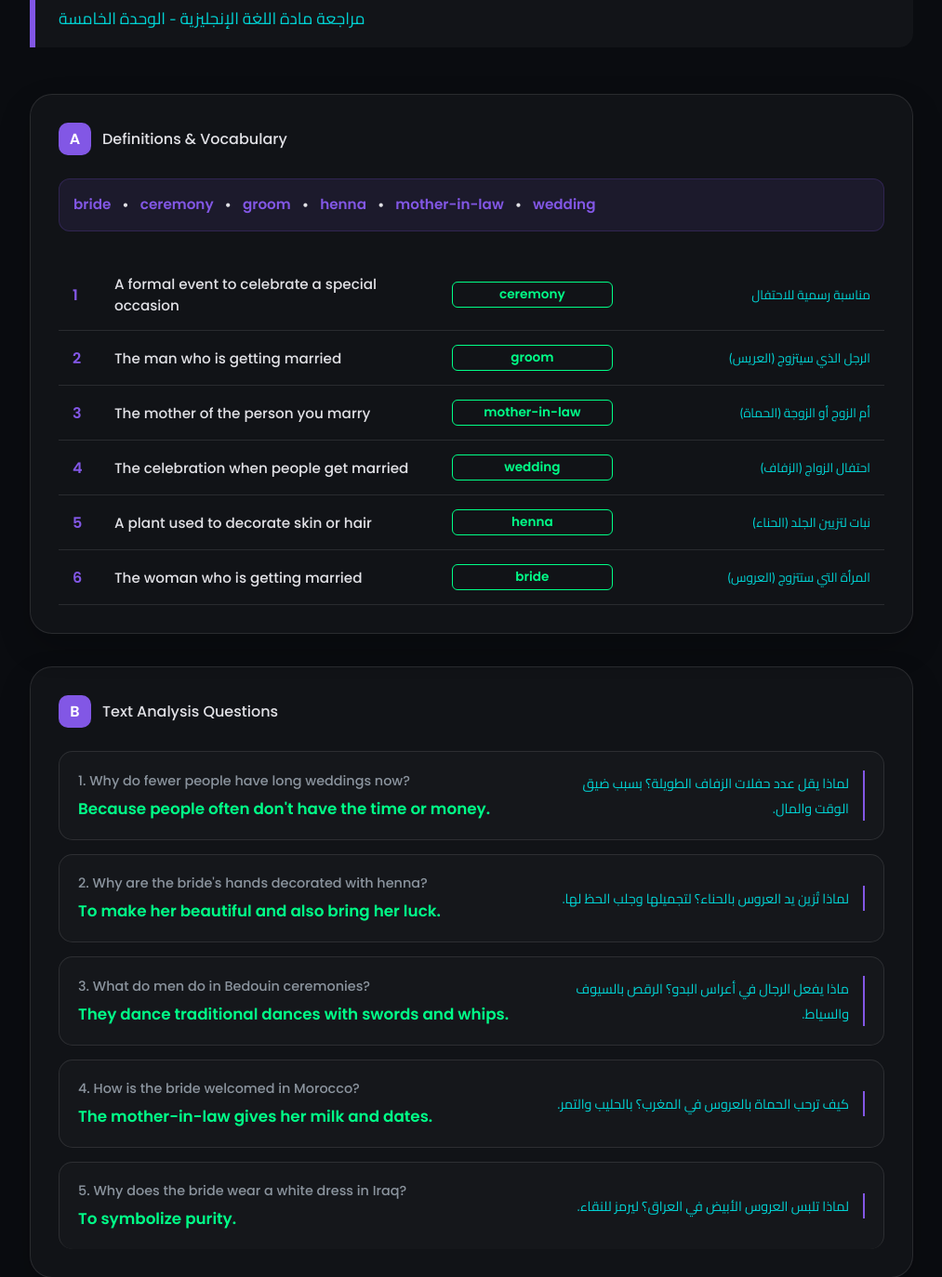
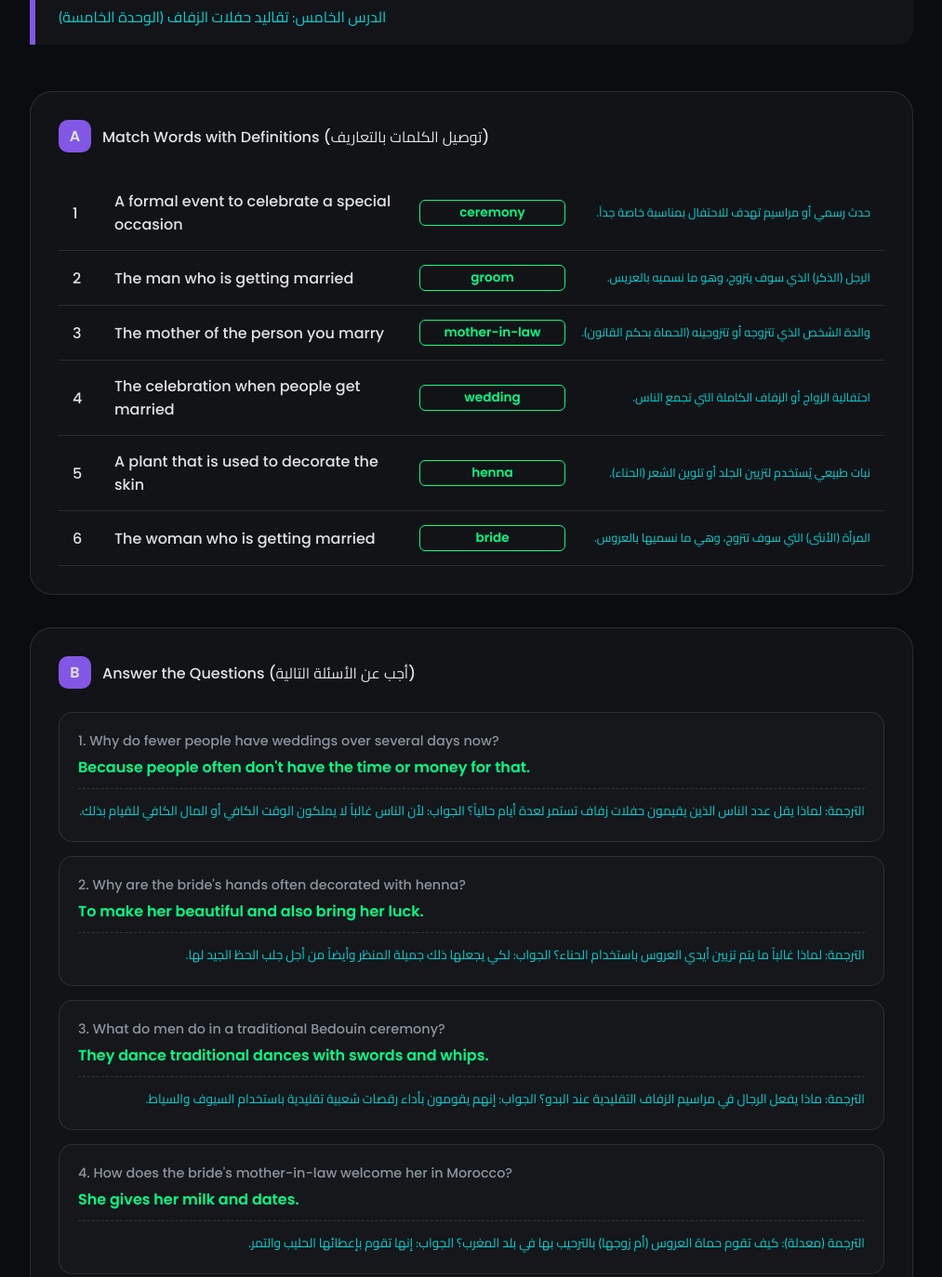
Before and after one commit to mu228-arch/Yousef, a plain HTML site: page index.html in a window 1280 px wide. Shown: the part 100-1474 px from the top of the page at 93% size, without its empty margins (133-1146 px from the left). Drawn offline with Linux system fonts and the light colour scheme.

Commit message:
Update index.html

```diff
--- a/index.html
+++ b/index.html
@@ -3,14 +3,14 @@
 <head>
     <meta charset="UTF-8">
     <meta name="viewport" content="width=device-width, initial-scale=1.0">
-    <title>Wedding Customs Study Sheet</title>
+    <title>Unit 5 Lesson 5 - Detailed Guide</title>
     <link href="https://fonts.googleapis.com/css2?family=Cairo:wght@400;700&family=Poppins:wght@300;500;600&display=swap" rel="stylesheet">
     <style>
         :root {
             --bg: #0a0c10;
             --glass: rgba(255, 255, 255, 0.03);
             --glass-border: rgba(255, 255, 255, 0.1);
-            --accent-purple: #8257e5;
+            --accent: #8257e5;
             --text-en: #e1e1e6;
             --text-ar: #00d2d3;
             --ans-green: #00ff88;
@@ -26,21 +26,18 @@
             justify-content: center;
         }
 
-        .wrapper {
-            max-width: 950px;
-            width: 100%;
-        }
+        .wrapper { max-width: 950px; width: 100%; }
 
         .main-header {
-            border-left: 6px solid var(--accent-purple);
+            border-left: 6px solid var(--accent);
             padding: 15px 25px;
             background: var(--glass);
             border-radius: 0 15px 15px 0;
             margin-bottom: 50px;
         }
 
-        .main-header h1 { margin: 0; font-size: 1.8rem; color: var(--accent-purple); text-transform: uppercase; }
-        .main-header p { margin: 5px 0 0; color: var(--text-ar); font-family: 'Cairo'; font-size: 1.1rem; }
+        .main-header h1 { margin: 0; font-size: 1.8rem; color: var(--accent); }
+        .main-header p { margin: 5px 0 0; color: var(--text-ar); font-family: 'Cairo'; }
 
         .section-box {
             background: var(--glass);
@@ -48,86 +45,46 @@
             border-radius: 24px;
             padding: 30px;
             margin-bottom: 35px;
-            box-shadow: 0 15px 35px rgba(0,0,0,0.2);
         }
 
-        .section-label {
-            display: flex;
-            align-items: center;
-            gap: 12px;
-            margin-bottom: 25px;
-        }
-
+        .section-label { display: flex; align-items: center; gap: 12px; margin-bottom: 25px; }
         .label-circle {
-            background: var(--accent-purple);
-            color: white;
-            width: 35px;
-            height: 35px;
+            background: var(--accent);
+            width: 35px; height: 35px;
             border-radius: 10px;
-            display: flex;
-            align-items: center;
-            justify-content: center;
+            display: flex; align-items: center; justify-content: center;
             font-weight: 700;
         }
 
-        /* SECTION A STYLE */
-        .vocab-grid {
-            display: flex;
-            flex-wrap: wrap;
-            gap: 12px;
-            background: rgba(130, 87, 229, 0.1);
-            padding: 15px;
-            border-radius: 12px;
-            margin-bottom: 30px;
-            border: 1px solid rgba(130, 87, 229, 0.2);
-        }
-
-        .chip { color: var(--accent-purple); font-weight: 600; font-size: 0.95rem; }
-
+        /* Exercise A Style */
         .row-horizontal {
-            display: flex;
+            display: grid;
+            grid-template-columns: 30px 2fr 1fr 2fr;
             align-items: center;
-            justify-content: space-between;
             padding: 15px;
             border-bottom: 1px solid var(--glass-border);
-            gap: 20px;
-            transition: background 0.3s;
-        }
-
-        .row-horizontal:hover { background: rgba(255,255,255,0.02); }
-
-        .row-num { color: var(--accent-purple); font-weight: bold; min-width: 25px; }
-        .row-def { flex: 2; font-size: 0.95rem; }
-        .row-ans { flex: 1; color: var(--ans-green); font-weight: 700; text-align: center; border: 1px solid var(--ans-green); border-radius: 6px; padding: 3px 0; font-size: 0.85rem; }
-        .row-ar { flex: 1.5; direction: rtl; font-family: 'Cairo'; color: var(--text-ar); text-align: right; font-size: 0.85rem; }
-
-        /* SECTION B STYLE */
-        .qa-horizontal {
-            display: flex;
-            flex-direction: column;
             gap: 15px;
         }
 
+        .row-ans { color: var(--ans-green); font-weight: 700; text-align: center; border: 1px solid var(--ans-green); border-radius: 6px; padding: 3px; font-size: 0.85rem; }
+        .row-ar { direction: rtl; font-family: 'Cairo'; color: var(--text-ar); font-size: 0.8rem; line-height: 1.4; }
+
+        /* Exercise B Style */
         .qa-card {
             background: rgba(255,255,255,0.02);
             padding: 20px;
             border-radius: 15px;
             border: 1px solid var(--glass-border);
-            display: flex;
-            justify-content: space-between;
-            align-items: center;
-            gap: 30px;
+            margin-bottom: 15px;
         }
 
-        .qa-left { flex: 1.5; }
-        .qa-right { flex: 1; direction: rtl; font-family: 'Cairo'; color: var(--text-ar); text-align: right; font-size: 0.9rem; border-right: 2px solid var(--accent-purple); padding-right: 15px; }
-
-        .q-txt { display: block; color: #8b949e; font-size: 0.9rem; margin-bottom: 6px; }
-        .a-txt { display: block; color: var(--ans-green); font-weight: 600; font-size: 1.05rem; }
+        .q-txt { display: block; color: #8b949e; font-size: 0.9rem; margin-bottom: 5px; }
+        .a-txt { display: block; color: var(--ans-green); font-weight: 600; margin-bottom: 10px; }
+        .tr-txt { display: block; direction: rtl; font-family: 'Cairo'; color: var(--text-ar); font-size: 0.85rem; border-top: 1px dashed #333; padding-top: 10px; }
 
         @media (max-width: 768px) {
-            .row-horizontal, .qa-card { flex-direction: column; align-items: flex-start; gap: 10px; }
-            .row-ar, .qa-right { text-align: left; direction: ltr; border-right: none; border-left: 2px solid var(--accent-purple); padding-left: 10px; }
+            .row-horizontal { grid-template-columns: 1fr; }
+            .row-ans { width: fit-content; padding: 5px 15px; }
         }
     </style>
 </head>
@@ -136,104 +93,87 @@
 <div class="wrapper">
     <div class="main-header">
         <h1>Lesson 5: Wedding Customs</h1>
-        <p>مراجعة مادة اللغة الإنجليزية - الوحدة الخامسة</p>
+        <p>الدرس الخامس: تقاليد حفلات الزفاف (الوحدة الخامسة)</p>
     </div>
 
     <section class="section-box">
         <div class="section-label">
             <div class="label-circle">A</div>
-            <span style="font-weight: 500;">Definitions & Vocabulary</span>
-        </div>
-
-        <div class="vocab-grid">
-            <span class="chip">bride</span> • <span class="chip">ceremony</span> • <span class="chip">groom</span> •
-            <span class="chip">henna</span> • <span class="chip">mother-in-law</span> • <span class="chip">wedding</span>
+            <span style="font-weight: 500;">Match Words with Definitions (توصيل الكلمات بالتعاريف)</span>
         </div>
 
         <div class="row-horizontal">
-            <span class="row-num">1</span>
-            <span class="row-def">A formal event to celebrate a special occasion</span>
+            <span>1</span>
+            <span>A formal event to celebrate a special occasion</span>
             <span class="row-ans">ceremony</span>
-            <span class="row-ar">مناسبة رسمية للاحتفال</span>
+            <span class="row-ar">حدث رسمي أو مراسيم تهدف للاحتفال بمناسبة خاصة جداً.</span>
         </div>
         <div class="row-horizontal">
-            <span class="row-num">2</span>
-            <span class="row-def">The man who is getting married</span>
+            <span>2</span>
+            <span>The man who is getting married</span>
             <span class="row-ans">groom</span>
-            <span class="row-ar">الرجل الذي سيتزوج (العريس)</span>
+            <span class="row-ar">الرجل (الذكر) الذي سوف يتزوج، وهو ما نسميه بالعريس.</span>
         </div>
         <div class="row-horizontal">
-            <span class="row-num">3</span>
-            <span class="row-def">The mother of the person you marry</span>
+            <span>3</span>
+            <span>The mother of the person you marry</span>
             <span class="row-ans">mother-in-law</span>
-            <span class="row-ar">أم الزوج أو الزوجة (الحماة)</span>
+            <span class="row-ar">والدة الشخص الذي تتزوجه أو تتزوجينه (الحماة بحكم القانون).</span>
         </div>
         <div class="row-horizontal">
-            <span class="row-num">4</span>
-            <span class="row-def">The celebration when people get married</span>
+            <span>4</span>
+            <span>The celebration when people get married</span>
             <span class="row-ans">wedding</span>
-            <span class="row-ar">احتفال الزواج (الزفاف)</span>
+            <span class="row-ar">احتفالية الزواج أو الزفاف الكاملة التي تجمع الناس.</span>
         </div>
         <div class="row-horizontal">
-            <span class="row-num">5</span>
-            <span class="row-def">A plant used to decorate skin or hair</span>
+            <span>5</span>
+            <span>A plant that is used to decorate the skin</span>
             <span class="row-ans">henna</span>
-            <span class="row-ar">نبات لتزيين الجلد (الحناء)</span>
+            <span class="row-ar">نبات طبيعي يُستخدم لتزيين الجلد أو تلوين الشعر (الحناء).</span>
         </div>
         <div class="row-horizontal">
-            <span class="row-num">6</span>
-            <span class="row-def">The woman who is getting married</span>
+            <span>6</span>
+            <span>The woman who is getting married</span>
             <span class="row-ans">bride</span>
-            <span class="row-ar">المرأة التي ستتزوج (العروس)</span>
+            <span class="row-ar">المرأة (الأنثى) التي سوف تتزوج، وهي ما نسميها بالعروس.</span>
         </div>
     </section>
 
     <section class="section-box">
         <div class="section-label">
             <div class="label-circle">B</div>
-            <span style="font-weight: 500;">Text Analysis Questions</span>
-        </div>
-
-        <div class="qa-horizontal">
-            <div class="qa-card">
-                <div class="qa-left">
-                    <span class="q-txt">1. Why do fewer people have long weddings now?</span>
-                    <span class="a-txt">Because people often don't have the time or money.</span>
-                </div>
-                <div class="qa-right">لماذا يقل عدد حفلات الزفاف الطويلة؟ بسبب ضيق الوقت والمال.</div>
+            <span style="font-weight: 500;">Answer the Questions (أجب عن الأسئلة التالية)</span>
         </div>
 
         <div class="qa-card">
-                <div class="qa-left">
-                    <span class="q-txt">2. Why are the bride's hands decorated with henna?</span>
-                    <span class="a-txt">To make her beautiful and also bring her luck.</span>
-                </div>
-                <div class="qa-right">لماذا تُزين يد العروس بالحناء؟ لتجميلها وجلب الحظ لها.</div>
+            <span class="q-txt">1. Why do fewer people have weddings over several days now?</span>
+            <span class="a-txt">Because people often don't have the time or money for that.</span>
+            <span class="tr-txt">الترجمة: لماذا يقل عدد الناس الذين يقيمون حفلات زفاف تستمر لعدة أيام حالياً؟ الجواب: لأن الناس غالباً لا يملكون الوقت الكافي أو المال الكافي للقيام بذلك.</span>
         </div>
 
         <div class="qa-card">
-                <div class="qa-left">
-                    <span class="q-txt">3. What do men do in Bedouin ceremonies?</span>
-                    <span class="a-txt">They dance traditional dances with swords and whips.</span>
-                </div>
-                <div class="qa-right">ماذا يفعل الرجال في أعراس البدو؟ الرقص بالسيوف والسياط.</div>
+            <span class="q-txt">2. Why are the bride's hands often decorated with henna?</span>
+            <span class="a-txt">To make her beautiful and also bring her luck.</span>
+            <span class="tr-txt">الترجمة: لماذا غالباً ما يتم تزيين أيدي العروس باستخدام الحناء؟ الجواب: لكي يجعلها ذلك جميلة المنظر وأيضاً من أجل جلب الحظ الجيد لها.</span>
         </div>
 
         <div class="qa-card">
-                <div class="qa-left">
-                    <span class="q-txt">4. How is the bride welcomed in Morocco?</span>
-                    <span class="a-txt">The mother-in-law gives her milk and dates.</span>
-                </div>
-                <div class="qa-right">كيف ترحب الحماة بالعروس في المغرب؟ بالحليب والتمر.</div>
+            <span class="q-txt">3. What do men do in a traditional Bedouin ceremony?</span>
+            <span class="a-txt">They dance traditional dances with swords and whips.</span>
+            <span class="tr-txt">الترجمة: ماذا يفعل الرجال في مراسيم الزفاف التقليدية عند البدو؟ الجواب: إنهم يقومون بأداء رقصات شعبية تقليدية باستخدام السيوف والسياط.</span>
         </div>
 
-            <div class="qa-card" style="border-bottom: none;">
-                <div class="qa-left">
+        <div class="qa-card">
+            <span class="q-txt">4. How does the bride's mother-in-law welcome her in Morocco?</span>
+            <span class="a-txt">She gives her milk and dates.</span>
+            <span class="tr-txt">الترجمة (معدلة): كيف تقوم حماة العروس (أم زوجها) بالترحيب بها في بلد المغرب؟ الجواب: إنها تقوم بإعطائها الحليب والتمر.</span>
+        </div>
+
+        <div class="qa-card">
             <span class="q-txt">5. Why does the bride wear a white dress in Iraq?</span>
             <span class="a-txt">To symbolize purity.</span>
-                </div>
-                <div class="qa-right">لماذا تلبس العروس الأبيض في العراق؟ ليرمز للنقاء.</div>
-            </div>
+            <span class="tr-txt">الترجمة: لماذا ترتدي العروس فستاناً أبيض اللون في بلد العراق؟ الجواب: لكي يكون رمزاً للنقاء والصفاء.</span>
         </div>
     </section>
 </div>
```
Lines whose indentation alone changed are shown as unchanged.
